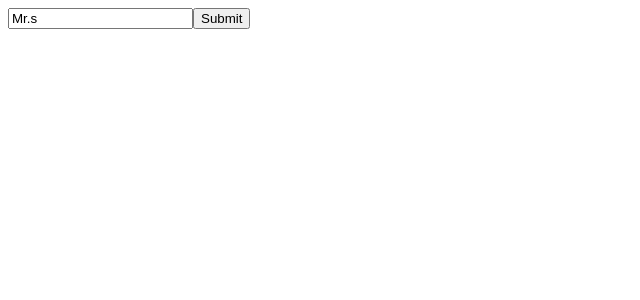
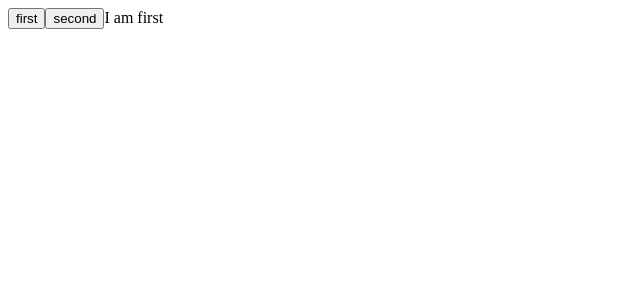
Before and after one commit to Choharim/react-hooks, a React (Create React App) app: page / in a window 1280 px wide. Shown: the top 300 px of the page, without its empty margins (0-640 px from the left). Built offline with nearby package versions, Linux system fonts and the light colour scheme.

Commit message:
Add useTab

```diff
--- a/src/App.js
+++ b/src/App.js
@@ -1,38 +1,28 @@
 import React, { useState } from 'react';
 
-const useInput = (initText, validator ) => {
-  const [ text,setText ] = useState(initText);
+const array = [
+  {title:"first",
+  content:"I am first"},
+  {title:"second",
+  content:"I am second"}
+];
 
-  const onChange = (event) => {
-    const { target: { value } } = event;
-    const confirm = validator();
-    if(typeof validator === "function" && confirm === true){
-    setText(value);
-    }else {
-      return;
-    }
-  };
-  const onSubmit = (event) => {
-    event.preventDefault();
-  };
-  return { text, onChange, onSubmit };
+const useTab = (initIndex, allIndex ) => {
+  const [ index, setIndex ] = useState(initIndex);
+  if(!Array.isArray(allIndex) || !allIndex){
+    return;
+  }
+    return { change:setIndex, current:allIndex[index] };
+
 };
 
 const App = () => {
-  const vali = () => {
-    if(use.text.length < 5){
-      return true;
-    } else {
-      return false;
-    }
-   };
-  const use = useInput("Mr.s",vali);
-
+const { change,current } = useTab(0,array);
  return (
-   <form onSubmit={use.onSubmit}>
-     <input onChange={use.onChange} value={use.text} type="text" placeholder="something"></input>
-     <input type="submit"></input>
-   </form>
+ <div>
+ {array.map((obj,num) => <button onClick={()=> change(num)} key={num}>{obj.title}</button>)}
+ <span>{current.content}</span>
+ </div>
  );
 };
 
```
Also changed, not shown: 1 other file (tests, documents, lock files or other folders).
